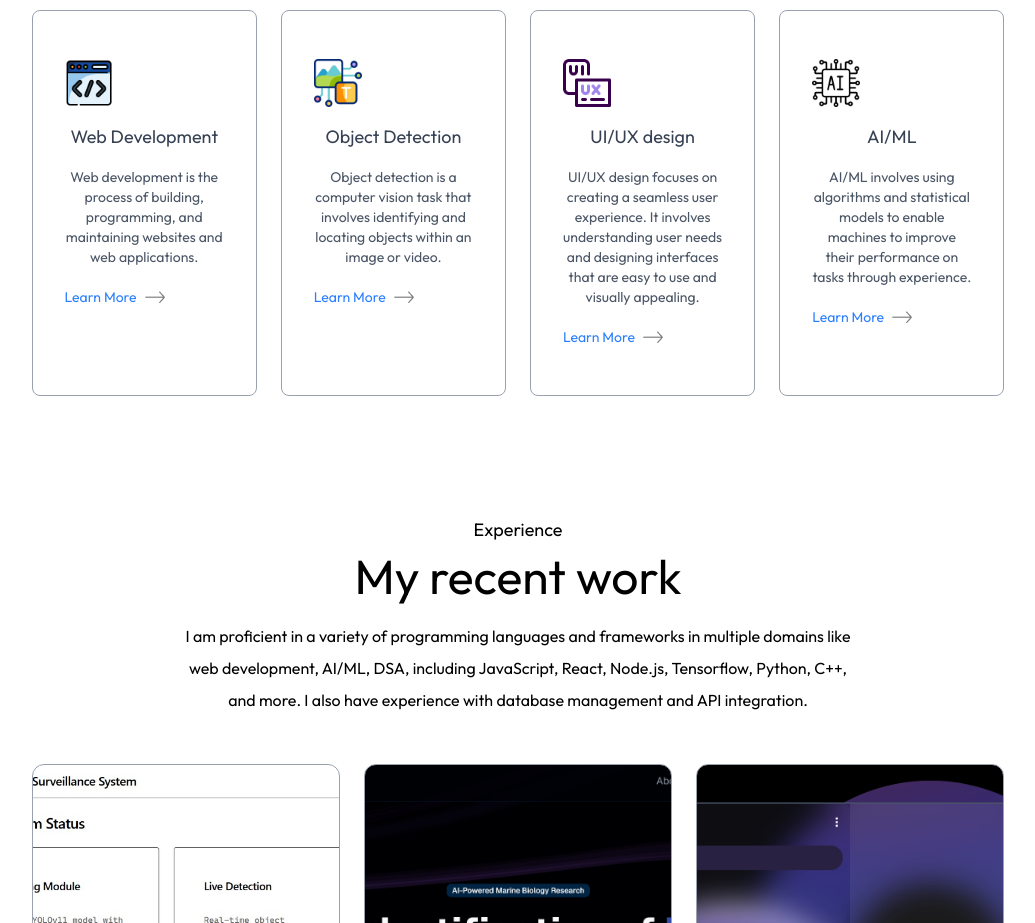
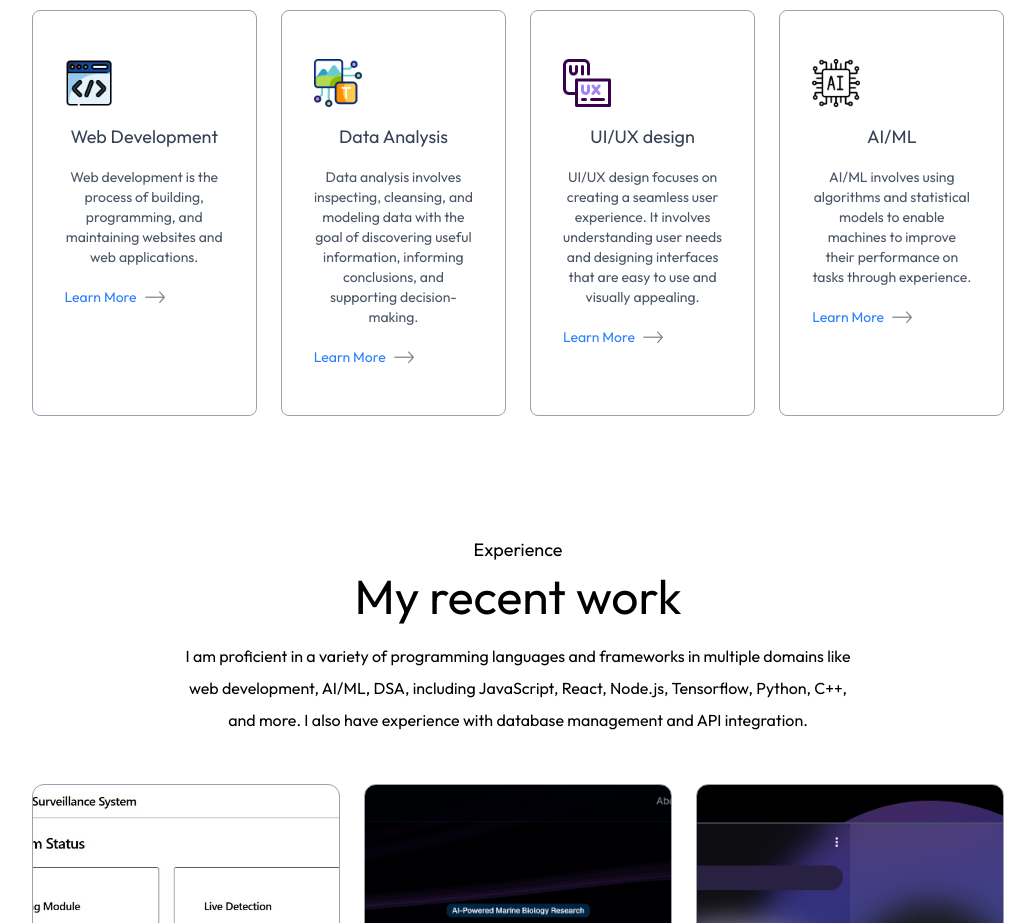
Before and after one commit to sam-eer12/portfolio-website, a Next.js app: page / in a window 1280 px wide. Shown: the part 2040-2963 px from the top of the page, without its empty margins (122-1157 px from the left). Built offline with nearby package versions, Linux system fonts and the light colour scheme; a web font is replaced by a local one.

Commit message:
Update assets.js

```diff
--- a/assets/assets.js
+++ b/assets/assets.js
@@ -119,7 +119,7 @@ export const workData = [
 
 export const serviceData = [
     { icon: assets.coding, title: 'Web Development', description: 'Web development is the process of building, programming, and maintaining websites and web applications.', link: 'https://amethyst-wave.vercel.app/' },
-    { icon: assets.image_text, title: 'Object Detection', description: 'Object detection is a computer vision task that involves identifying and locating objects within an image or video.', link: 'https://github.com/sam-eer12/object-detection-model-yolov8' },
+    { icon: assets.image_text, title: 'Data Analysis', description: 'Data analysis involves inspecting, cleansing, and modeling data with the goal of discovering useful information, informing conclusions, and supporting decision-making.', link: 'https://github.com/sam-eer12/object-detection-model-yolov8' },
     { icon: assets.ui_ux, title: 'UI/UX design', description: 'UI/UX design focuses on creating a seamless user experience. It involves understanding user needs and designing interfaces that are easy to use and visually appealing.', link: 'https://beginner-webdev-project.vercel.app/' },
     { icon: assets.microchip, title: 'AI/ML', description: 'AI/ML involves using algorithms and statistical models to enable machines to improve their performance on tasks through experience.', link: 'https://sih-project-uimw.vercel.app/' },
 ]
```
